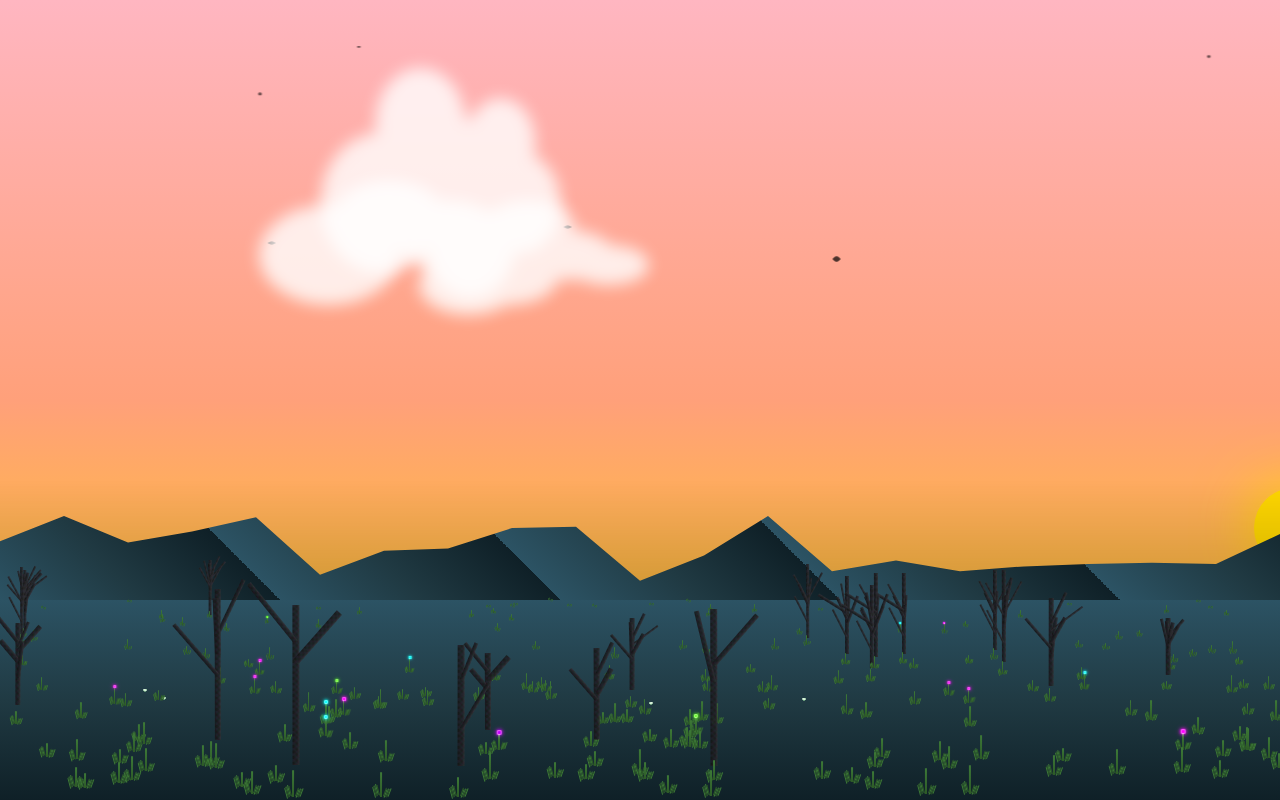
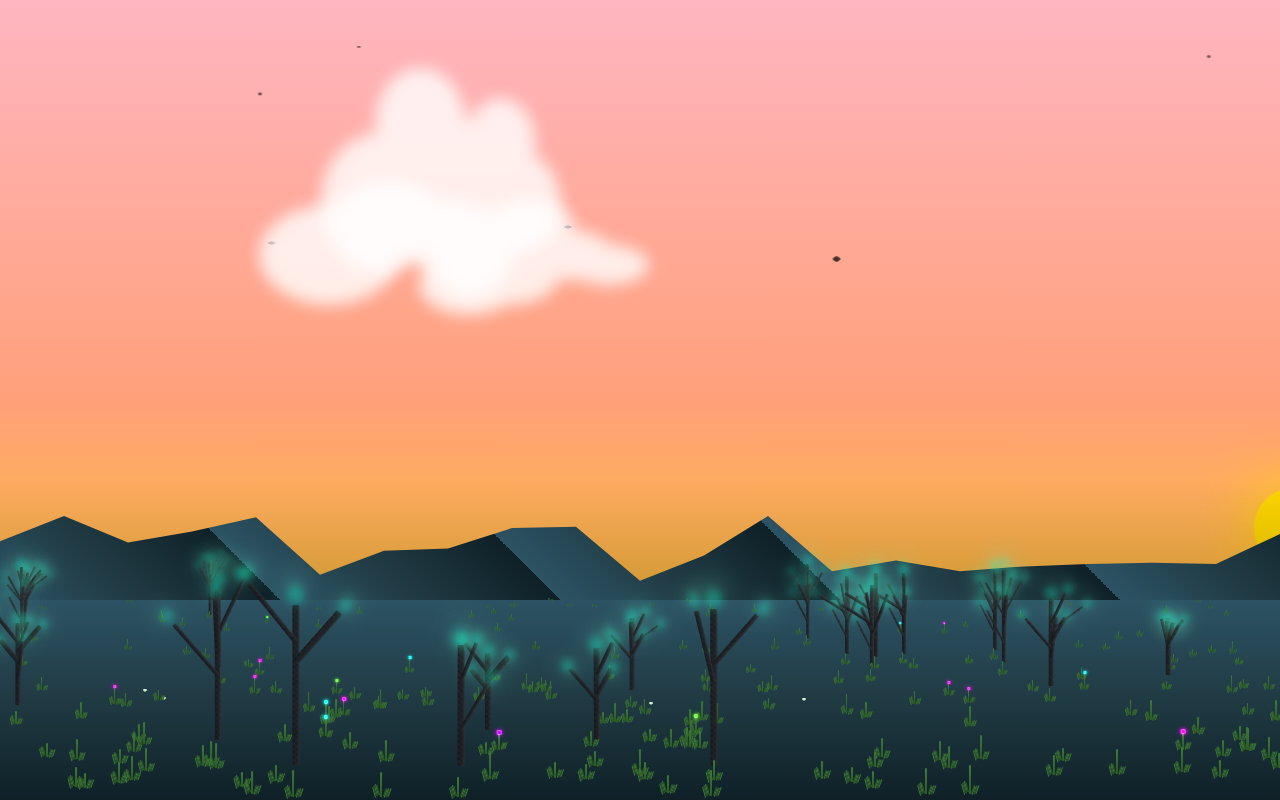
Before and after one commit to chrisdoornink/worlday, a Next.js app: page / in a window 1280 px wide. Built offline with nearby package versions, Linux system fonts and the light colour scheme.

Commit message:
supernatural foilage

```diff
--- a/app/components/worlday/components/tree/Tree.tsx
+++ b/app/components/worlday/components/tree/Tree.tsx
@@ -55,7 +55,15 @@ const TreeComponent: React.FC<TreeProps> = React.memo(
           '--scale-factor': scaleFactor,
         } as React.CSSProperties}
       >
-        <div className={styles.trunk} />
+        <div
+          className={styles.trunk}
+        >
+          <div className={`${styles.foliage} ${styles.foliage1} ${styles.trunkFoliage}`} />
+          <div className={`${styles.foliage} ${styles.foliage2} ${styles.trunkFoliage}`} />
+          <div className={`${styles.foliage} ${styles.foliage3} ${styles.trunkFoliage}`} />
+          <div className={`${styles.foliageGlow} ${styles.trunkFoliage}`} />
+          <div className={`${styles.foliageGlow} ${styles.foliageGlow2} ${styles.trunkFoliage}`} />
+        </div>
         {branches.map((branch, index) => (
           <div
             key={index}
@@ -67,7 +75,13 @@ const TreeComponent: React.FC<TreeProps> = React.memo(
               '--branch-height': `${branch.heightPosition}%`,
               zIndex,
             } as React.CSSProperties}
-          />
+          >
+            <div className={`${styles.foliage} ${styles.foliage1}`} />
+            <div className={`${styles.foliage} ${styles.foliage2}`} />
+            <div className={`${styles.foliage} ${styles.foliage3}`} />
+            <div className={styles.foliageGlow} />
+            <div className={`${styles.foliageGlow} ${styles.foliageGlow2}`} />
+          </div>
         ))}
       </div>
     );
--- a/app/components/worlday/components/tree/tree.module.css
+++ b/app/components/worlday/components/tree/tree.module.css
@@ -95,6 +95,127 @@
   animation: textureShift 8s linear infinite;
 }
 
+.foliage {
+  position: absolute;
+  top: -20%;
+  left: 50%;
+  width: calc(15px * var(--scale-factor));
+  height: calc(15px * var(--scale-factor));
+  transform: translateX(-50%);
+  background: radial-gradient(
+    circle at center,
+    rgba(0, 255, 200, 0.2) 0%,
+    rgba(0, 255, 200, 0.15) 30%,
+    rgba(0, 255, 200, 0.08) 60%,
+    transparent 80%
+  );
+  filter: blur(3px);
+  mix-blend-mode: screen;
+  animation: foliagePulse 4s ease-in-out infinite;
+}
+
+.foliage1 {
+  animation-delay: calc(var(--random-delay) * -1s);
+}
+
+.foliage2 {
+  top: -30%;
+  left: 40%;
+  transform: translateX(-50%) rotate(-15deg);
+  animation-delay: calc((var(--random-delay) + 1) * -1s);
+}
+
+.foliage3 {
+  top: -25%;
+  left: 60%;
+  transform: translateX(-50%) rotate(15deg);
+  animation-delay: calc((var(--random-delay) + 2) * -1s);
+}
+
+.trunkFoliage {
+  width: calc(20px * var(--scale-factor));
+  height: calc(20px * var(--scale-factor));
+}
+
+.trunkFoliage.foliage1 {
+  top: -10%;
+}
+
+.trunkFoliage.foliage2 {
+  top: -15%;
+  left: 35%;
+}
+
+.trunkFoliage.foliage3 {
+  top: -12%;
+  left: 65%;
+}
+
+.foliageGlow {
+  position: absolute;
+  top: -35%;
+  left: 50%;
+  width: calc(25px * var(--scale-factor));
+  height: calc(25px * var(--scale-factor));
+  transform: translateX(-50%);
+  background: radial-gradient(
+    circle at center,
+    rgba(150, 255, 220, 0.15) 0%,
+    rgba(100, 255, 200, 0.08) 40%,
+    rgba(50, 255, 180, 0.04) 70%,
+    transparent 90%
+  );
+  filter: blur(6px);
+  mix-blend-mode: screen;
+  animation: foliageGlowPulse 6s ease-in-out infinite;
+  animation-delay: calc((var(--random-delay) + 2) * -1s);
+}
+
+.foliageGlow2 {
+  top: -40%;
+  width: calc(35px * var(--scale-factor));
+  height: calc(35px * var(--scale-factor));
+  filter: blur(8px);
+  opacity: 0.7;
+  animation-delay: calc((var(--random-delay) + 4) * -1s);
+}
+
+.trunkFoliage.foliageGlow {
+  top: -20%;
+  width: calc(30px * var(--scale-factor));
+  height: calc(30px * var(--scale-factor));
+  filter: blur(8px);
+}
+
+.trunkFoliage.foliageGlow2 {
+  top: -25%;
+  width: calc(40px * var(--scale-factor));
+  height: calc(40px * var(--scale-factor));
+  filter: blur(10px);
+}
+
+@keyframes foliagePulse {
+  0%, 100% {
+    opacity: 0.9;
+    transform: translateX(-50%) scale(1);
+  }
+  50% {
+    opacity: 1;
+    transform: translateX(-50%) scale(1.2);
+  }
+}
+
+@keyframes foliageGlowPulse {
+  0%, 100% {
+    opacity: 0.7;
+    transform: translateX(-50%) scale(1.1);
+  }
+  50% {
+    opacity: 0.9;
+    transform: translateX(-50%) scale(0.9);
+  }
+}
+
 @keyframes textureShift {
   0% {
     background-position: 0 0;
```
